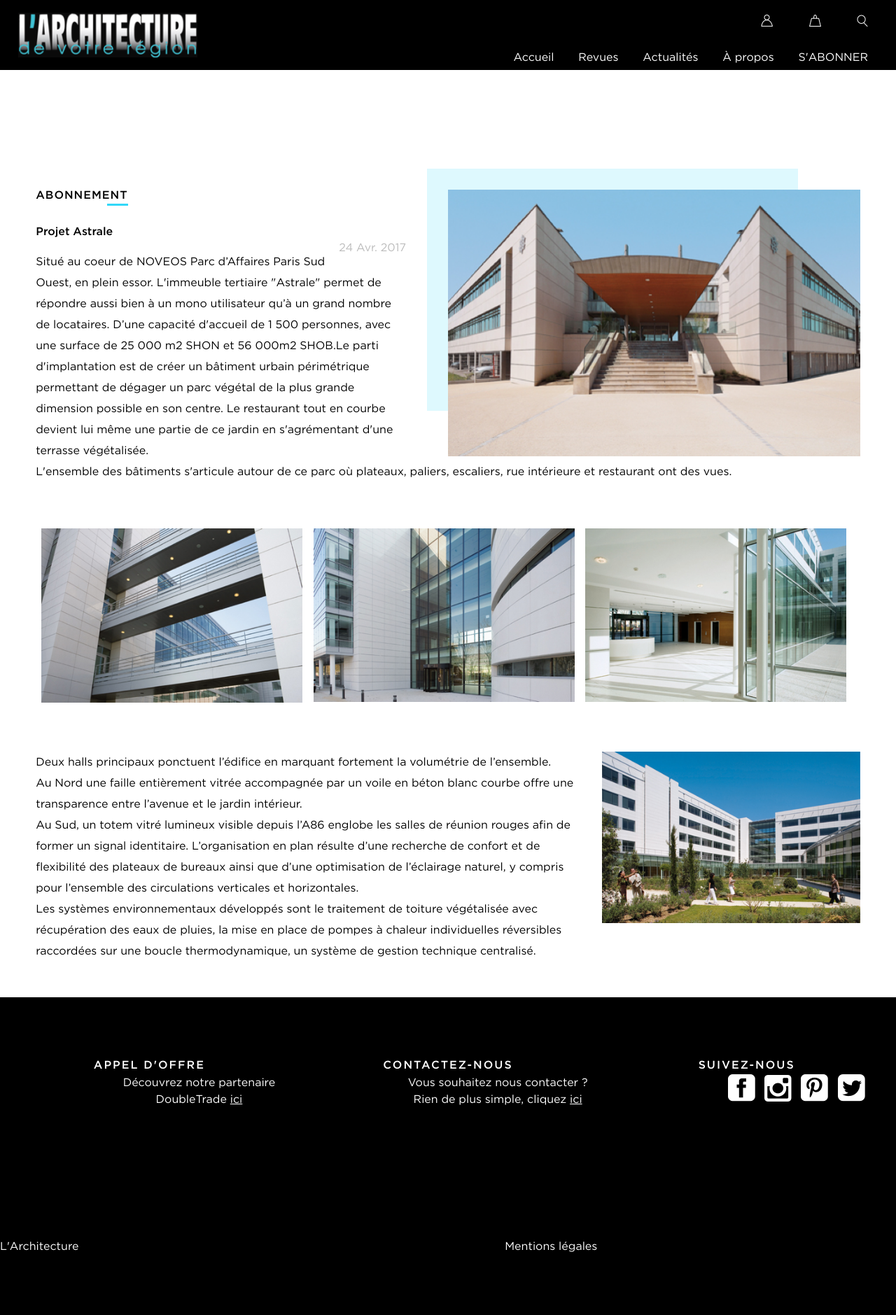
After one commit to YorelN/larchitecture, a PHP site: template views/actu-detail.html.twig in a window 1280 px wide. The commit adds this page. Shown: the whole page at 70% size. Run offline with PHP 8.4, Linux system fonts and the light colour scheme; the template is opened without the code that fills it, so the values that code supplies are empty; some libraries are stand-ins or nearby versions.

Commit message:
actu details

```diff
--- a/css/styles.css
+++ b/css/styles.css
@@ -588,6 +588,72 @@ a.button-more:hover {
     text-decoration: none;
 }
 
+/* ------------------------ PAGE DETAIL ACTU ------------------------ */
+
+main.detail_actu {
+
+    padding: 4%;
+
+}
+
+.detail_actu h3.subhead {
+
+    margin-top: 3%;
+
+}
+
+
+.accroche-actu p.en-tete {
+    padding-top: 20px;
+}
+
+.detail_actu p {
+    line-height: 30px;
+}
+
+.detail_actu .accroche-actu .imagery {
+    margin-left: 60px;
+}
+
+.detail_actu .details_actu {
+    font-family: Gotham-Book;
+    font-size: 100%;
+    line-height: 150%;
+}
+
+.detail_actu p.en-tete {
+    clear: left;
+}
+
+.detail_actu .img-galerie figure {
+    display: block;
+    width: 33%;
+    float: left;
+}
+
+.detail_actu div.img-galerie {
+    margin: 5% 0;
+    width: 100%;
+    float: right;
+}
+
+.detail_actu .img-galerie img {
+    width: 100%;
+    padding: 2%;
+}
+.detail_actu article.last figure{
+    float: right;
+    width: 33%;
+    padding-left: 20px;
+}
+.detail_actu article.last figure img {
+    width: 100%;
+    height: auto;
+}
+
+.detail_actu article.last {
+    width: 100%;
+}
 
 
 /* ______________________________ RESPONSIV ______________________________*/
@@ -763,6 +829,29 @@ a.button-more:hover {
     }
 
 
+    /* page détails 1 actu */
+
+    .detail_actu .img-galerie figure {
+        width: 100%;
+    }
+
+    .img-galerie img {
+        padding: 0;
+    }
+
+
+   figure#full{
+        width: 100%;
+        padding-left: 0;
+        padding: 2%;
+    }
+
+    #full img{
+        padding-left: 0px;
+        width: 100%;
+    }
+
+
 
 
 }
--- /dev/null
+++ b/views/actu-detail.html.twig
@@ -0,0 +1,109 @@
+<!doctype html>
+<html lang="en">
+<head>
+    <meta charset="UTF-8">
+    <meta name="viewport"
+          content="width=device-width, user-scalable=no, initial-scale=1.0, maximum-scale=1.0, minimum-scale=1.0">
+    <meta http-equiv="X-UA-Compatible" content="ie=edge">
+    <title>Document</title>
+    <link rel="stylesheet" href="../css/styles.css">
+</head>
+<body>
+<header class="clearfix">
+    <div id="content-logo">
+        <h1>
+            <a href="index.html.twig">
+                <img src="../img-layout/logo.png" alt="">
+            </a>
+        </h1>
+    </div>
+    <div id="none">
+        <nav>
+            <ul>
+                <li><a href="#"><img src="../img-layout/picto_compte.png" class="picto-nav" alt=""></a></li>
+                <li><a href="#"><img src="../img-layout/picto_panier.png" class="picto-nav" alt=""></a></li>
+                <li><a href="#"><img src="../img-layout/picto_search.png" class="picto-nav" alt=""></a></li>
+            </ul>
+        </nav>
+    </div>
+    <div id="none">
+        <nav>
+            <ul>
+                <li><a href="#">Accueil</a></li>
+                <li><a href="#">Revues</a></li>
+                <li><a href="#">Actualités</a></li>
+                <li><a href="#">À propos</a></li>
+                <li><a href="#"><span class="upper">S'abonner</span></a></li>
+            </ul>
+        </nav>
+    </div>
+</header>
+
+<main class="detail_actu">
+    <section>
+        <article class="clearfix article_actu">
+            <div class="left accroche-actu">
+                <div class="imagery right">
+                    <img class="img-actu" src="../img-content/actu/actualite-5.png">
+                    <div class="underground-img"></div>
+                </div>
+                <div class="content-title test">
+                    <h2 class="actu-title test2">Abonnement</h2>
+                    <div class="underline"></div>
+                </div>
+                <h3 class="subhead">Projet Astrale</h3>
+                <span class="date">24 Avr. 2017</span>
+                <p class="en-tete">Situé au coeur de NOVEOS Parc d’Affaires Paris Sud Ouest, en plein essor. L'immeuble tertiaire "Astrale" permet de répondre aussi bien à un mono utilisateur qu’à un grand nombre de locataires. D’une capacité d'accueil de 1 500 personnes, avec une surface de 25 000 m2 SHON et 56 000m2 SHOB.Le parti d'implantation est de créer un bâtiment urbain périmétrique permettant de dégager un parc végétal de la plus grande dimension possible en son centre. Le restaurant tout en courbe devient lui même une partie de ce jardin en s'agrémentant d'une terrasse végétalisée.<br>L'ensemble des bâtiments s'articule autour de ce parc où plateaux, paliers, escaliers, rue intérieure et restaurant ont des vues.</p>
+            </div>
+        </article>
+        <div class="img-galerie">
+            <figure>
+                <img src="../img-content/actu/detail-1.png">
+            </figure>
+            <figure>
+                <img src="../img-content/actu/detail-2.png">
+            </figure>
+            <figure>
+                <img src="../img-content/actu/detail-3.png">
+            </figure>
+        </div>
+        <article class="last clearfix">
+            <figure id="full">
+                <img src="../img-content/actu/detail-4.png">
+            </figure>
+            <p>Deux halls principaux ponctuent l’édifice en marquant fortement la volumétrie de l’ensemble.<br>Au Nord une faille entièrement vitrée accompagnée par un voile en béton blanc courbe offre une transparence entre l’avenue et le jardin intérieur.<br>Au Sud, un totem vitré lumineux visible depuis l’A86 englobe les salles de réunion rouges afin de former un signal identitaire. L’organisation en plan résulte d’une recherche de confort et de flexibilité des plateaux de bureaux ainsi que d’une optimisation de l’éclairage naturel, y compris pour l’ensemble des circulations verticales et horizontales. <br>Les systèmes environnementaux développés sont le traitement de toiture végétalisée avec récupération des eaux de pluies, la mise en place de pompes à chaleur individuelles réversibles raccordées sur une boucle thermodynamique, un système de gestion technique centralisé.</p>
+        </article>
+    </section>
+</main>
+
+<footer class="clearfix">
+    <div>
+        <h4>Appel d'offre</h4>
+        <div class="liseret"></div>
+        <p>Découvrez notre partenaire<br>DoubleTrade <a href="#">ici</a></p>
+    </div>
+    <div>
+        <h4>Contactez-nous</h4>
+        <div class="liseret"></div>
+        <p>Vous souhaitez nous contacter ?<br>Rien de plus simple, cliquez <a href="#">ici</a></p>
+    </div>
+    <div>
+        <h4>Suivez-nous</h4>
+        <div class="liseret"></div>
+        <ul>
+            <li><a href="#"><img src="../img-layout/fb.png"></a></li>
+            <li><a href="#"><img src="../img-layout/insta.png"></a></li>
+            <li><a href="#"><img src="../img-layout/pinterest.png"></a></li>
+            <li><a href="#"><img src="../img-layout/twitter.png"></a></li>
+        </ul>
+    </div>
+    <div class="col50">
+        <h5><a href="#">L'Architecture</a></h5>
+    </div>
+    <div class="col50">
+        <h5 class="legales"><a href="#">Mentions légales</a></h5>
+    </div>
+</footer>
+
+</body>
+</html>
--- a/views/actu.html.twig
+++ b/views/actu.html.twig
@@ -118,10 +118,6 @@
         </article>
     </section>
 </main>
-</body>
-
-</html>
-
 
 <footer class="clearfix">
     <div>
```
Also changed, not shown: views/mentions.html.twig (added, +183 -0 lines).
